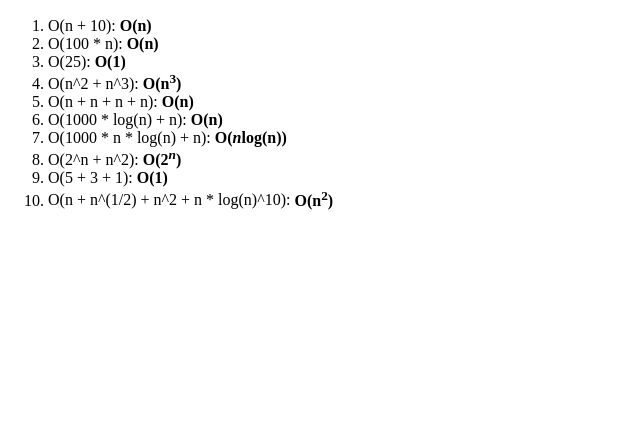
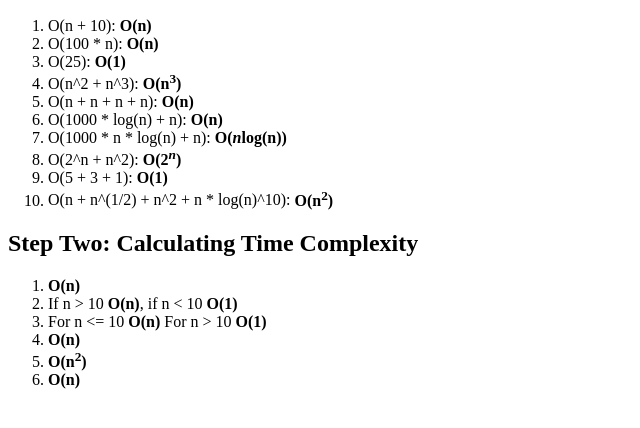
Before and after one commit to clay-odell/BigONotationPractice, a plain HTML site: page index.html in a window 1280 px wide. Shown: the part 110-538 px from the top of the page, without its empty margins (0-640 px from the left). Drawn offline with Linux system fonts and the light colour scheme.

Commit message:
Step Two complete

```diff
--- a/app.js
+++ b/app.js
@@ -0,0 +1,6 @@
+function logUpTo(n) {
+    for (let i = 1; i <= n; i++) {
+      console.log(i);
+    }
+  }
+  logUpTo(10);
--- a/index.html
+++ b/index.html
@@ -22,6 +22,17 @@
             <li>O(n + n^(1/2) + n^2 + n * log(n)^10): <b>O(n<sup>2</sup>)</b></li>
         </ol>
     </div>
+    <div>
+        <h2>Step Two: Calculating Time Complexity</h2>
+        <ol>
+            <li><b>O(n)</b></li>
+            <li>If n > 10 <b>O(n)</b>, if n < 10 <b>O(1)</b></li>
+            <li>For n <= 10 <b>O(n)</b> For n > 10 <b>O(1)</b> </li>
+            <li><b>O(n)</b></li>
+            <li><b>O(n<sup>2</sup>)</b></li>
+            <li><b>O(n)</b></li>
+        </ol>
+    </div>
     <script src="app.js"></script>
 </body>
 </html>
```
